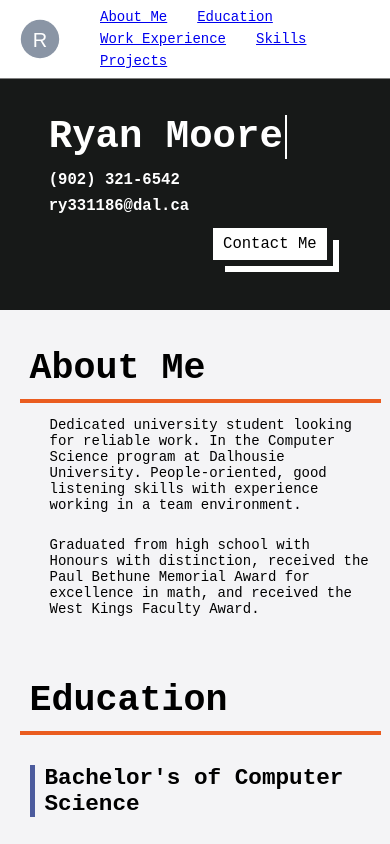
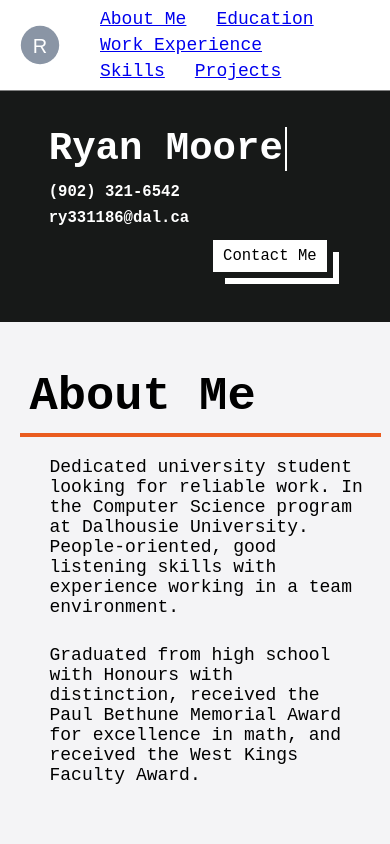
Before and after one commit to RyanMoore145/Resume, a React (Create React App) app: page /CV in a window 390 px wide. Built offline with nearby package versions, Linux system fonts and the light colour scheme.

Commit message:
Switched to css modules, implemented basic fetch to ContactMe server

```diff
--- a/src/App.js
+++ b/src/App.js
@@ -3,6 +3,8 @@ import {
 	Routes,
 	Route
 } from "react-router-dom";
+
+import "./global.css";
 
 import Layout from "./Layout.js";
 import CV from "./CV.js";
--- a/src/CV.js
+++ b/src/CV.js
@@ -2,7 +2,7 @@ import {
 	useNavigate
 } from "react-router-dom";
 
-import "./CV.css";
+import styles from "./CV.module.css";
 
 export default function CV() {
 
@@ -13,11 +13,11 @@ export default function CV() {
 	}
 
 	return (
-	<div className="App">
+	<div className={styles.Page}>
 		<nav>
-			<div id="navAnimated">
+			<div id={styles.navAnimated}>
 				<img src="R.svg"></img>
-				<div id="redirects">
+				<div id={styles.redirects}>
 					<a href="#aboutMe">About Me</a>
 					<a href="#education">Education</a>
 					<a href="#workExperience">Work Experience</a>
@@ -27,40 +27,40 @@ export default function CV() {
 			</div>
 		</nav>
 		<header>
-			<div id="headerNarrow">
-				<div className="Typewriter" id="name">
+			<div id={styles.headerNarrow}>
+				<div className={styles.Typewriter} id={styles.name}>
 					<h1>Ryan Moore</h1>
 				</div>
-				<div className="FadeIn" id="contact_info">
+				<div className={styles.FadeIn} id={styles.contactInfo}>
 					<h3>(902) 321-6542</h3>
 					<h3>ry331186@dal.ca</h3>
-					<div id="contactMe">
-						<button type="button" onClick={onClickContactMe}>Contact Me</button>
+					<div id={styles.contactMe}>
+						<button className={styles.ShadowButton} type="button" onClick={onClickContactMe}>Contact Me</button>
 					</div>
 				</div>
 			</div>
 		</header>
 		<main>
-			<div id="mainNarrow">
-				<section id="aboutMe">
-					<div className="SectionTitle">
+			<div id={styles.mainNarrow}>
+				<section id={styles.aboutMe}>
+					<div className={styles.SectionTitle}>
 						<h3>About Me</h3>
 					</div>
 					<p>Dedicated university student looking for reliable work. In the Computer Science program at Dalhousie University. People-oriented, good listening skills with experience working in a team environment.</p>
 					<p>Graduated from high school with Honours with distinction, received the Paul Bethune Memorial Award for excellence in math, and received the West Kings Faculty Award.</p>
 				</section>
 				<section id="education">
-					<div className="SectionTitle">
+					<div className={styles.SectionTitle}>
 						<h3>Education</h3>
 					</div>
 					<h4>Bachelor's of Computer Science</h4>
-					<div className="table">
-						<div className="EducationTableElement" id="dal">
+					<div className={styles.Table}>
+						<div className={styles.EducationTableElement}>
 							<img src="dalhousie.jpeg"></img>
 							<h4>Dalhousie University</h4>
 							<p> Sept 2022 - Present</p>
 						</div>
-						<div className="EducationTableElement" id="acadia">
+							<div className={styles.EducationTableElement}>
 							<img src="acadia.jpg"></img>
 							<h4>Acadia University</h4>
 							<p>Sept 2021 - May 2022</p>
@@ -68,18 +68,18 @@ export default function CV() {
 					</div>
 				</section>
 				<section id="workExperience">
-					<div className="SectionTitle">
+					<div className={styles.SectionTitle}>
 						<h3>Work Experience</h3>
 					</div>
-					<div className="WorkElement">
-						<div className="WorkNameAndInfo">
+					<div className={styles.WorkElement}>
+						<div className={styles.WorkNameAndInfo}>
 							<h4>Telemarketing Representative</h4>
-							<div className="WorkInfo">
+							<div className={styles.WorkInfo}>
 								<p>ECW Solutions - Dartmouth NS</p>
 								<p>Jun 2024 - Sept 2024</p>
 							</div>
 						</div>
-						<div className="WorkDesc">
+						<div className={styles.WorkDesc}>
 							<p>Contacted potential customers to promote water quality tests and schedule appointments.</p>
 							<p>Educated callers on the benefits of water testing and addressed inquiries.</p>
 							<p>Maintained an organized call log and appointment schedule.</p>
@@ -87,40 +87,44 @@ export default function CV() {
 							<p>Provided excellent customer service and handled objections professionally.</p>
 						</div>
 					</div>
-					<div className="WorkElement">
-						<div className="WorkNameAndInfo">
+					<div className={styles.WorkElement}>
+						<div className={styles.WorkNameAndInfo}>
 							<h4>Weapons Technician, Reservist</h4>
-							<div className="WorkInfo">
+							<div className={styles.WorkInfo}>
 								<p>Canadian Armed Forces - Halifax NS</p>
 								<p>Nov 2021 - Jan 2024</p>
 							</div>
 						</div>
-						<div className="WorkDesc">
+						<div className={styles.WorkDesc}>
 							<p>Weapons Technicians are responsible for maintaining functional small arms and servicing non-functional small arms belonging to their unit.</p>
 							<p>Completed the Basic Training course, strengthening abilities in team building, time and stress management, quick critical thinking, and patience in a field and classroom environment.</p>
 							<p>Served two summers at Willow Park Armouries completing secondary courses including first aid training, maintaining inventory in the storage bay, and fulfilling general duties.</p>
 						</div>
 					</div>
-					<div className="WorkElement">
-						<div className="WorkNameAndInfo">
+					<div className={styles.WorkElement}>
+						<div className={styles.WorkNameAndInfo}>
 							<h4>AI Trainer</h4>
-							<div className="WorkInfo">
+							<div className={styles.WorkInfo}>
 								<p>DataAnnotation</p>
 								<p>Mar 2024 - Present</p>
 							</div>
 						</div>
-						<div className="WorkDesc">
+						<div className={styles.WorkDesc}>
 							<p>Evaluated and corrected AI responses to given prompts pertaining to subjects such as coding, life advice, and general knowledge from a work from home environment.</p>
 						</div>
 					</div>
 				</section>
 			</div>
-			<div id="sideBar">
-				<div className="sideBarGroup" id="skills">
+			<div id={styles.sideBar}>
+				<div className={styles.SideBarGroup} id="skills">
 					<h3>Skills</h3>
 					<section>
 						<h4>React / React Native</h4>
 						<p>Years of experience: 1</p>
+					</section>
+					<section>
+						<h4>JavaScript</h4>
+						<p>Years of experience: 4</p>
 					</section>
 					<section>
 						<h4>C++</h4>
@@ -135,7 +139,7 @@ export default function CV() {
 						<p>Years of experience: 3</p>
 					</section>
 				</div>
-				<div className="sideBarGroup" id="projects">
+				<div className={styles.SideBarGroup} id="projects">
 					<h3>Projects</h3>
 					<section>
 						<h4>Sample</h4>
--- a/src/CV.css
+++ b/src/CV.module.css
@@ -5,40 +5,8 @@
 	--orange: #EA5C1F;
 }
 
-html, body {
-	margin: 0px;
-	padding: 0px;
-	height: 100%;
-	position: absolute;
-	font-family: Monospace, Helvetica, Arial;
-	font-size: 18px;
-	color: black;
-	background-color: var(--off-white);
-	overflow-x: hidden;
-}
-
-.App {
+.Page {
 	width: 100vw;
-}
-
-h1 {
-	font-size: 6.854rem
-}
-
-h2 {
-	font-size: 4.236rem
-}
-
-h3 {
-	font-size: 2.618rem
-}
-
-h4 {
-	font-size: 1.618rem
-}
-
-p {
-	font-size: 1rem;
 }
 
 * {
@@ -89,7 +57,7 @@ p {
 	}
 }
 
-button {
+.ShadowButton {
 	cursor: pointer;
 	background-color: white;
 	border: none;
@@ -103,7 +71,7 @@ button {
 	transition-duration: 400ms;
 }
 
-button:hover {
+.ShadowButton:hover {
 	box-shadow: 9px 9px 0 0 var(--black), 17px 17px 0 0 white;
 	transform: translate(-5px, -5px);
 }
@@ -119,7 +87,7 @@ button:hover {
 	font-size: 2.618rem;
 }
 
-nav {
+.Page nav {
 	position: sticky;
 	top: 0;
 	height: fit-contents;
@@ -150,11 +118,11 @@ nav {
 	}
 }
 
-nav img {
+.Page nav img {
 	width: 40px;
 }
 
-nav * {
+.Page nav * {
 	vertical-align: middle;
 	padding-top: 3px;
 	padding-right: 20px;
@@ -162,7 +130,7 @@ nav * {
 	padding-bottom: 3px;
 }
 
-header {
+.Page header {
 	background-color: var(--black);
 	color: white;
 	margin: auto;
@@ -175,7 +143,7 @@ header {
 	padding: 10px;
 }
 
-#contact_info {
+#contactInfo {
 	margin-top: 0;
 	padding-top: 0;
 }
@@ -184,11 +152,11 @@ header {
 	margin-bottom: 0;
 }
 
-#contact_info > * {
+#contactInfo > * {
 	line-height: 0.7;
 }
 
-main {
+.Page main {
 	background-color: var(--off-white);
 	display: flex;
 	margin-bottom: 20px;
@@ -199,19 +167,19 @@ main {
 	margin-right: 2%;
 }
 
-.sideBarGroup {
+.SideBarGroup {
 	border: 2px solid;
 	margin-top: 50px;
 	background-color: white;
 }
 
-.sideBarGroup h3 {
+.SideBarGroup h3 {
 	font-size: 6vmin;
 	text-decoration: underline;
 	margin-left: 10px;
 }
 
-.sideBarGroup h4 {
+.SideBarGroup h4 {
 	margin-top: 0;
 	margin-bottom: 0;
 	padding-top: 0;
@@ -223,7 +191,7 @@ main {
 	width: 65vw;
 }
 
-section {
+.Page section {
 	color: black;
 }
 
@@ -240,22 +208,26 @@ section {
 	z-index: 1;
 }
 
+.SectionTitle + * {
+	margin-top: 20px;
+}
+
 .SectionTitle > h3 {
 	margin-bottom: auto;
 }
 
-section > h4 {
+.Page section > h4 {
 	border-left: 5px solid var(--blue);
 	padding-left: 10px;
 	margin-left: 10px;
 }
 
-section > p {
+.Page section > p {
 	padding-left: 30px;
 	padding-bottom: 10px;
 }
 
-.table {
+.Table {
 	display: inline-flex;
 	width: 100%;
 	min-width: fit-contents;
@@ -324,7 +296,7 @@ section > p {
 	padding-bottom: 30px;
 }
 
-footer {
+.Page footer {
 	border-top: 2px solid;
 	margin: auto;
 	margin-bottom: 75px;
@@ -332,16 +304,13 @@ footer {
 }
 
 @media only screen and (max-width: 800px) {
-	html, body {
-		font-size: 16px;
-	}
 	#name > * {
 		font-size: 10vw;
 	}
-	#contact_info * {
+	#contactInfo * {
 		font-size: 4vw;
 	}
-	main {
+	.Page main {
 		flex-direction: column;
 	}
 	#mainNarrow {
@@ -357,12 +326,6 @@ footer {
 }
 
 @media only screen and (max-width: 600px) {
-	html, body {
-		font-size: 14px;
-	}
-	.WorkNameAndInfo > h4 {
-		font-size: 1.3rem;
-	}
 	.SectionTitle {
 		top: 50px;
 	}
--- a/src/ContactMe.js
+++ b/src/ContactMe.js
@@ -1,17 +1,41 @@
+import {
+	useState
+} from "react";
 
-
-import "./ContactMe.css";
+import "./global.css";
+import styles from "./ContactMe.module.css";
 
 export default function ContactMe() {
 
+	const [inputValue, setInputValue] = useState("testing");
+
+	async function onClickSubmit() {
+		console.log(inputValue);
+		try {
+			const res = await fetch("http://127.0.0.1:3001/", {
+				method: "POST",
+				headers: {
+					"Content-Type": "application/json"
+				},
+				body: JSON.stringify({
+					input: inputValue
+				})
+			});
+			console.log(await res.json());
+		} catch (e) {
+			console.log(e);
+		}
+	}
 
 	return (
 	<div className="App">
 		<header>
 
 		</header>
-		<main>
-			<h1>CONTACT ME!</h1>
+		<main className="Foo">
+			<p>TESTING</p>
+			<input type="text" value={inputValue} onChange={setInputValue}/>
+			<button onClick={onClickSubmit}>Submit</button>
 		</main>
 		<footer>
 
--- /dev/null
+++ b/src/global.css
@@ -0,0 +1,31 @@
+html, body {
+	margin: 0px;
+	padding: 0px;
+	height: 100%;
+	position: absolute;
+	font-family: Monospace, Helvetica, Arial;
+	font-size: 18px;
+	color: black;
+	background-color: var(--off-white);
+	overflow-x: hidden;
+}
+
+h1 {
+	font-size: 6.854rem
+}
+
+h2 {
+	font-size: 4.236rem
+}
+
+h3 {
+	font-size: 2.618rem
+}
+
+h4 {
+	font-size: 1.618rem
+}
+
+p {
+	font-size: 1rem;
+}
```
Also changed, not shown: src/ContactMe.css (deleted), src/ContactMe.module.css (added).
